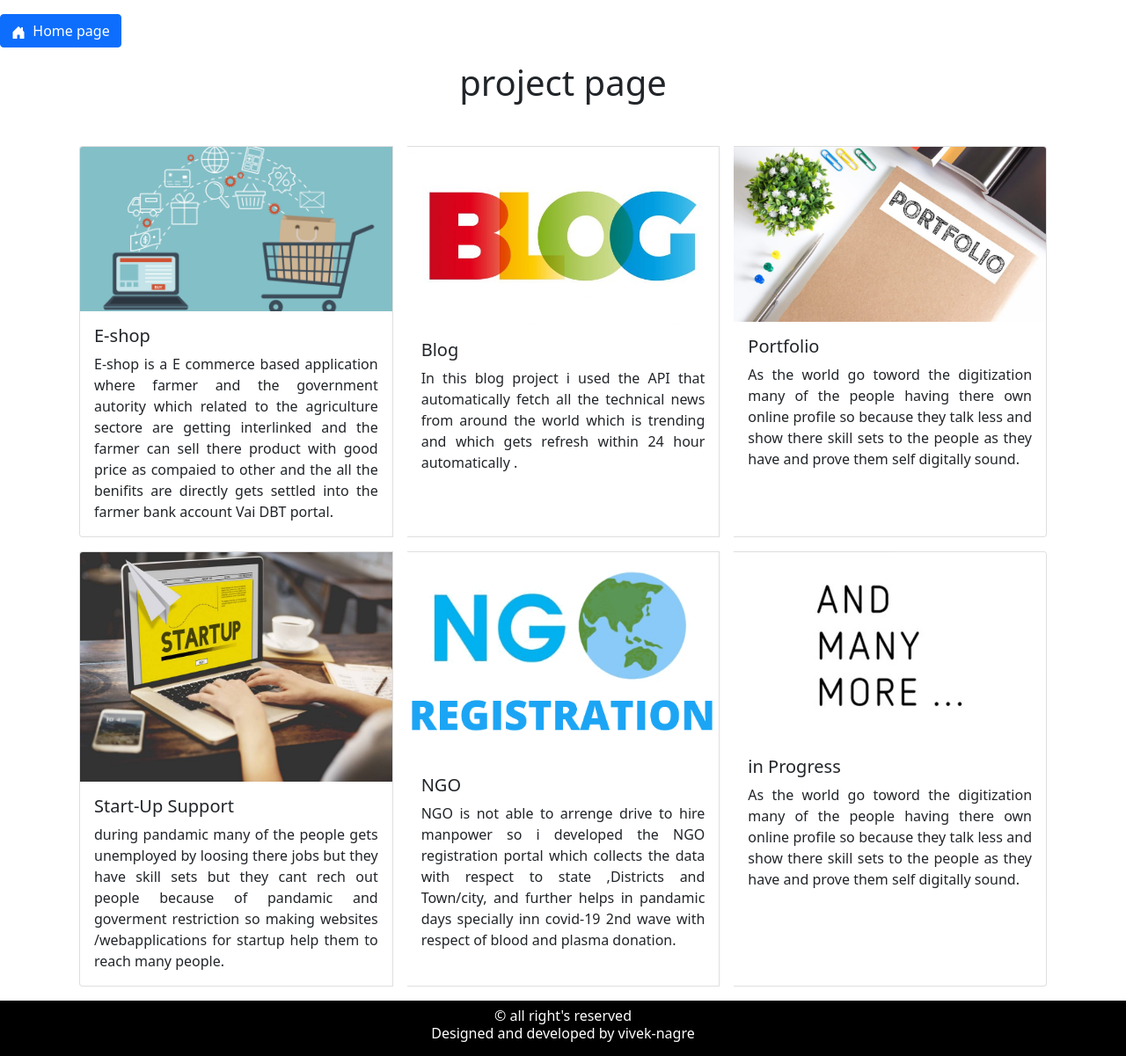
After one commit to vivek-nagre/portfolio_dj, a Django app: page /projects in a window 1280 px wide. The commit adds this page. Shown: the whole page at 88% size. Run offline with Django 3.2, Linux system fonts and the light colour scheme; some libraries are stand-ins or nearby versions.

Commit message:
project page

```diff
--- a/Portfolio/Portfolio/urls.py
+++ b/Portfolio/Portfolio/urls.py
@@ -21,4 +21,5 @@ urlpatterns = [
     path('', views.index),
     path('contact', views.contact),
     path('home', views.index),
+    path('projects', views.project),
 ]
--- a/Portfolio/static/css/style.css
+++ b/Portfolio/static/css/style.css
@@ -17,3 +17,18 @@ footer{
     color: white;
     background-color: black;
 }
+.formbg{
+    color: white;
+    font-weight: bold;
+    background: #159957;  /* fallback for old browsers */
+    background: -webkit-linear-gradient(to right, #155799, #159957);  /* Chrome 10-25, Safari 5.1-6 */
+    background: linear-gradient(to right, #155799, #159955); /* W3C, IE 10+/ Edge, Firefox 16+, Chrome 26+, Opera 12+, Safari 7+ */
+
+    }
+.something{
+    background: #636363;  /* fallback for old browsers */
+background: -webkit-linear-gradient(to right, #a2ab58, #636363);  /* Chrome 10-25, Safari 5.1-6 */
+background: linear-gradient(to right, #a2ab58, #636363); /* W3C, IE 10+/ Edge, Firefox 16+, Chrome 26+, Opera 12+, Safari 7+ */
+height: 100vh;
+
+}
--- /dev/null
+++ b/Portfolio/templates/vivek/projects.html
@@ -0,0 +1,118 @@
+<!DOCTYPE html>
+{%load static%}
+<html lang="en">
+
+<head>
+  <meta charset="UTF-8">
+  <meta http-equiv="X-UA-Compatible" content="IE=edge">
+  <meta name="viewport" content="width=device-width, initial-scale=1.0">
+  <title>Document</title>
+  <link rel="stylesheet" href="{%static 'css/bootstrap.min.css'%}">
+  <link rel="stylesheet" href="{%static 'css/style.css'%}">
+</head>
+
+<body>
+
+
+  <!-- Jquery -->
+
+  <link rel="stylesheet" href="{%static 'js/jquery-3.5.1.min.js'%}">
+
+  <!--javascript  -->
+  <a href="/home" class="btn btn-primary my-3 float-right"> <svg xmlns="http://www.w3.org/2000/svg" width="16"
+      height="16" fill="currentColor" class="bi bi-house-door-fill" viewBox="0 0 16 16">
+      <path
+        d="M6.5 14.5v-3.505c0-.245.25-.495.5-.495h2c.25 0 .5.25.5.5v3.5a.5.5 0 0 0 .5.5h4a.5.5 0 0 0 .5-.5v-7a.5.5 0 0 0-.146-.354L13 5.793V2.5a.5.5 0 0 0-.5-.5h-1a.5.5 0 0 0-.5.5v1.293L8.354 1.146a.5.5 0 0 0-.708 0l-6 6A.5.5 0 0 0 1.5 7.5v7a.5.5 0 0 0 .5.5h4a.5.5 0 0 0 .5-.5z" />
+    </svg> &nbsp;Home page</a>
+  <div class="text-center">
+    <h1>project page</h1>
+  </div>
+
+  <div class="card-group container mt-5" style="text-align: justify;">
+    <div class="card mx-2">
+      <img class="card-img-top" src="{%static 'img/e-com.jpg'%}" alt="Card image cap">
+      <div class="card-body">
+        <h5 class="card-title">E-shop</h5>
+        <p class="card-text">E-shop is a E commerce based application where farmer and the government autority which
+          related to the agriculture sectore are getting interlinked and the farmer can sell there product with good
+          price as compaied to other and the all the benifits are directly gets settled into the farmer bank account Vai
+          DBT portal.</p>
+
+      </div>
+    </div>
+    <div class="card mx-2">
+      <img class="card-img-top" src="{%static 'img/blog.jpg'%}" alt="Card image cap">
+      <div class="card-body">
+        <h5 class="card-title">Blog</h5>
+        <p class="card-text">In this blog project i used the API that automatically fetch all the technical news from
+          around the world which is trending and which gets refresh within 24 hour automatically .</p>
+
+      </div>
+    </div>
+    <div class="card mx-2">
+      <img class="card-img-top" src="{%static 'img/portfolio.jpg'%}" alt="Card image cap">
+      <div class="card-body">
+        <h5 class="card-title">Portfolio</h5>
+        <p class="card-text">As the world go toword the digitization many of the people having there own online profile
+          so because they talk less and show there skill sets to the people as they have and prove them self digitally
+          sound.</p>
+
+      </div>
+    </div>
+
+  </div>
+  <div class="card-group container mt-3" style="text-align: justify;">
+    <div class="card mx-2">
+      <img class="card-img-top" src="{%static 'img/start.jpg'%}" alt="Card image cap">
+      <div class="card-body">
+        <h5 class="card-title">Start-Up Support</h5>
+        <p class="card-text">during pandamic many of the people gets unemployed by loosing there jobs but they have skill sets but they cant rech out people because of pandamic and goverment restriction so making websites /webapplications for startup help them to reach many people.</p>
+
+      </div>
+    </div>
+    <div class="card mx-2">
+      <img class="card-img-top" src="{%static 'img/NGO.png'%}" alt="Card image cap">
+      <div class="card-body">
+        <h5 class="card-title">NGO</h5>
+        <p class="card-text">NGO is not able to arrenge drive to hire manpower so i developed the NGO registration portal which collects the data with respect to state ,Districts and Town/city, and further helps in pandamic days specially inn covid-19 2nd wave with respect of blood and plasma donation.</p>
+
+      </div>
+    </div>
+    <div class="card mx-2">
+      <img class="card-img-top" src="{%static 'img/more.jpg'%}" alt="Card image cap">
+      <div class="card-body">
+        <h5 class="card-title">in Progress</h5>
+        <p class="card-text">As the world go toword the digitization many of the people having there own online profile
+          so because they talk less and show there skill sets to the people as they have and prove them self digitally
+          sound.</p>
+
+      </div>
+    </div>
+
+  </div>
+
+
+  <footer class="p-2 mt-3">
+    <div class="text-center">
+      <!-- <h6 class="float-start">Time:&nbsp;{{time}}</h6> -->
+
+      <h6>&#169 all right's reserved <br>
+        Designed and developed by vivek-nagre</h6>
+      <div class="mx-5">
+
+      </div>
+    </div>
+    </div>
+  </footer>
+  <link rel="stylesheet" href="{%static 'js/bootstrap.min.js'%}">
+  <!-- seprate js link -->
+  <script src="https://cdn.jsdelivr.net/npm/@popperjs/core@2.9.2/dist/umd/popper.min.js"
+    integrity="sha384-IQsoLXl5PILFhosVNubq5LC7Qb9DXgDA9i+tQ8Zj3iwWAwPtgFTxbJ8NT4GN1R8p"
+    crossorigin="anonymous"></script>
+  <script src="https://cdn.jsdelivr.net/npm/bootstrap@5.0.2/dist/js/bootstrap.min.js"
+    integrity="sha384-cVKIPhGWiC2Al4u+LWgxfKTRIcfu0JTxR+EQDz/bgldoEyl4H0zUF0QKbrJ0EcQF"
+    crossorigin="anonymous"></script>
+
+</body>
+
+</html>
--- a/Portfolio/vivek/views.py
+++ b/Portfolio/vivek/views.py
@@ -22,8 +22,11 @@ def contact(request):
         contact.phone=phone
         contact.subject=subject
         contact.save()
-        return HttpResponse("<h1>thank you </h1>")
+        return render(request,'vivek/thanks.html')
 
 
 
     return render(request,'vivek/contact.html')
+
+def project(request):
+    return render(request, 'vivek/projects.html')
```
Also changed, not shown: Portfolio/templates/vivek/contact.html (+11 -7 lines), Portfolio/templates/vivek/home.html (+4 -11 lines), Portfolio/templates/vivek/thanks.html (added, +30 -0 lines), Portfolio/db.sqlite3, Portfolio/static/img/NGO.png (added), Portfolio/static/img/blog.jpg (added), Portfolio/static/img/e-com.jpg (added), Portfolio/static/img/more.jpg (added), Portfolio/static/img/portfolio.jpg (added), Portfolio/static/img/start.jpg (added).
